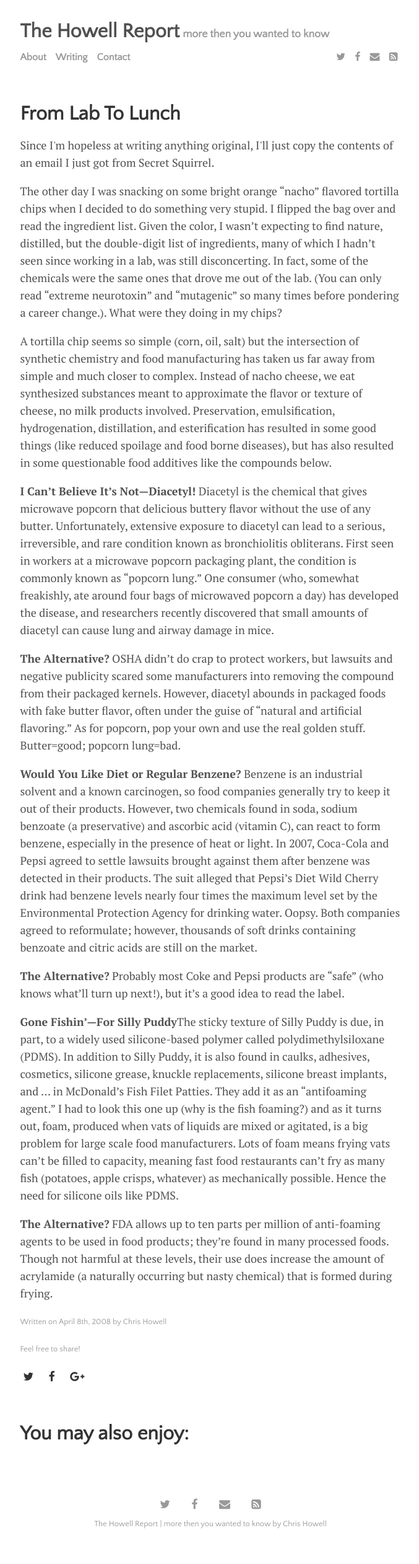
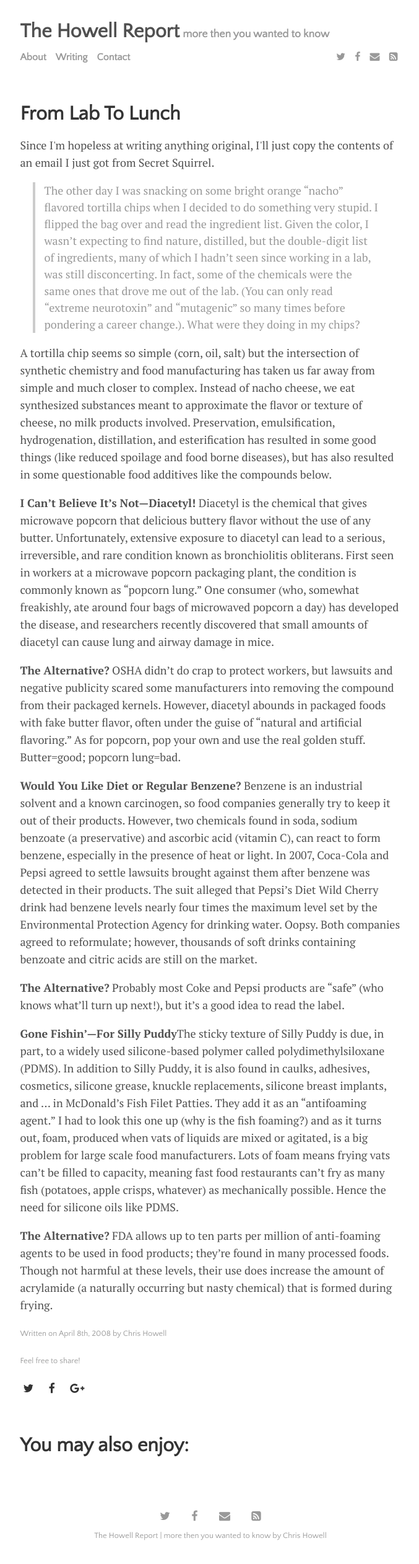
Before and after one commit to chrisahowell/howellreport_test01, a Jekyll site: the page built from _posts/2008-04-08-From-Lab-To_Lunch.md, in a window 1280 px wide. Shown: the whole page at 62% size, without its empty margins (300-977 px from the left). Built offline with Jekyll 4.4.1, drawn with Linux system fonts in a browser that asks for light colours; nearby versions of some CDN libraries.

Commit message:
Update 2008-04-08-From-Lab-To_Lunch.md

```diff
--- a/_posts/2008-04-08-From-Lab-To_Lunch.md
+++ b/_posts/2008-04-08-From-Lab-To_Lunch.md
@@ -9,7 +9,7 @@ image:
 
 Since I\'m hopeless at writing anything original, I\'ll just copy the contents of an email I just got from Secret Squirrel.
 
-The other day I was snacking on some bright orange “nacho” flavored tortilla chips when I decided to do something very stupid. I flipped the bag over and read the ingredient list. Given the color, I wasn’t expecting to find nature, distilled, but the double-digit list of ingredients, many of which I hadn’t seen since working in a lab, was still disconcerting. In fact, some of the chemicals were the same ones that drove me out of the lab. (You can only read “extreme neurotoxin” and “mutagenic” so many times before pondering a career change.). What were they doing in my chips?
+>The other day I was snacking on some bright orange “nacho” flavored tortilla chips when I decided to do something very stupid. I flipped the bag over and read the ingredient list. Given the color, I wasn’t expecting to find nature, distilled, but the double-digit list of ingredients, many of which I hadn’t seen since working in a lab, was still disconcerting. In fact, some of the chemicals were the same ones that drove me out of the lab. (You can only read “extreme neurotoxin” and “mutagenic” so many times before pondering a career change.). What were they doing in my chips?
 
 A tortilla chip seems so simple (corn, oil, salt) but the intersection of synthetic chemistry and food manufacturing has taken us far away from simple and much closer to complex. Instead of nacho cheese, we eat synthesized substances meant to approximate the flavor or texture of cheese, no milk products involved. Preservation, emulsification, hydrogenation, distillation, and esterification has resulted in some good things (like reduced spoilage and food borne diseases), but has also resulted in some questionable food additives like the compounds below.
 
```
